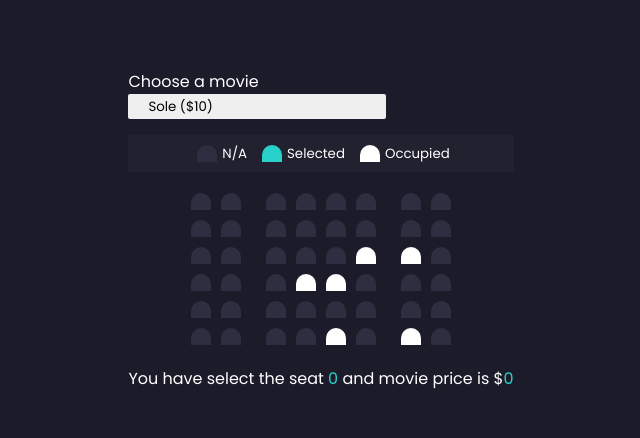
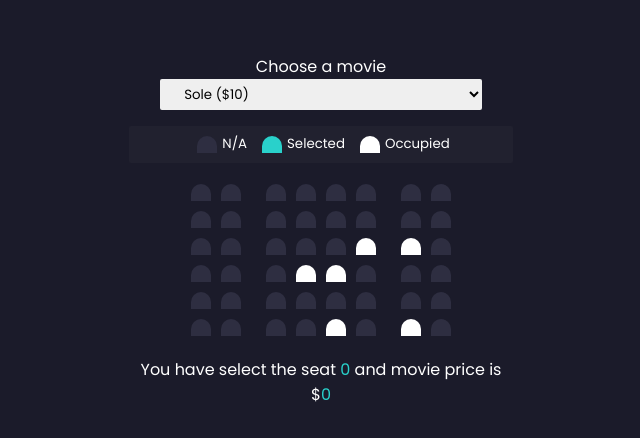
Before and after one commit to Ravi-Technical/movie-seat-booking, a plain HTML site: page index.html in a window 1280 px wide. Shown: the part 162-600 px from the top of the page, without its empty margins (319-959 px from the left). Drawn offline with Linux system fonts and the light colour scheme.

Commit message:
Change UI

```diff
--- a/style.css
+++ b/style.css
@@ -73,10 +73,12 @@ ul.showcase {
 
 select#movie {
     padding: 5px 20px;
-    border: none;cursor:pointer;
+    border: none;
+    cursor: pointer;
     border-radius: 2px;
-    appearance: none;
-    -webkit-appearance: none;
-    -moz-appearance: non;
-    width: 67%;
+    width: 20.1rem;
 }
+.wraper {
+    width: 30%;
+    text-align: center;
+}
```
